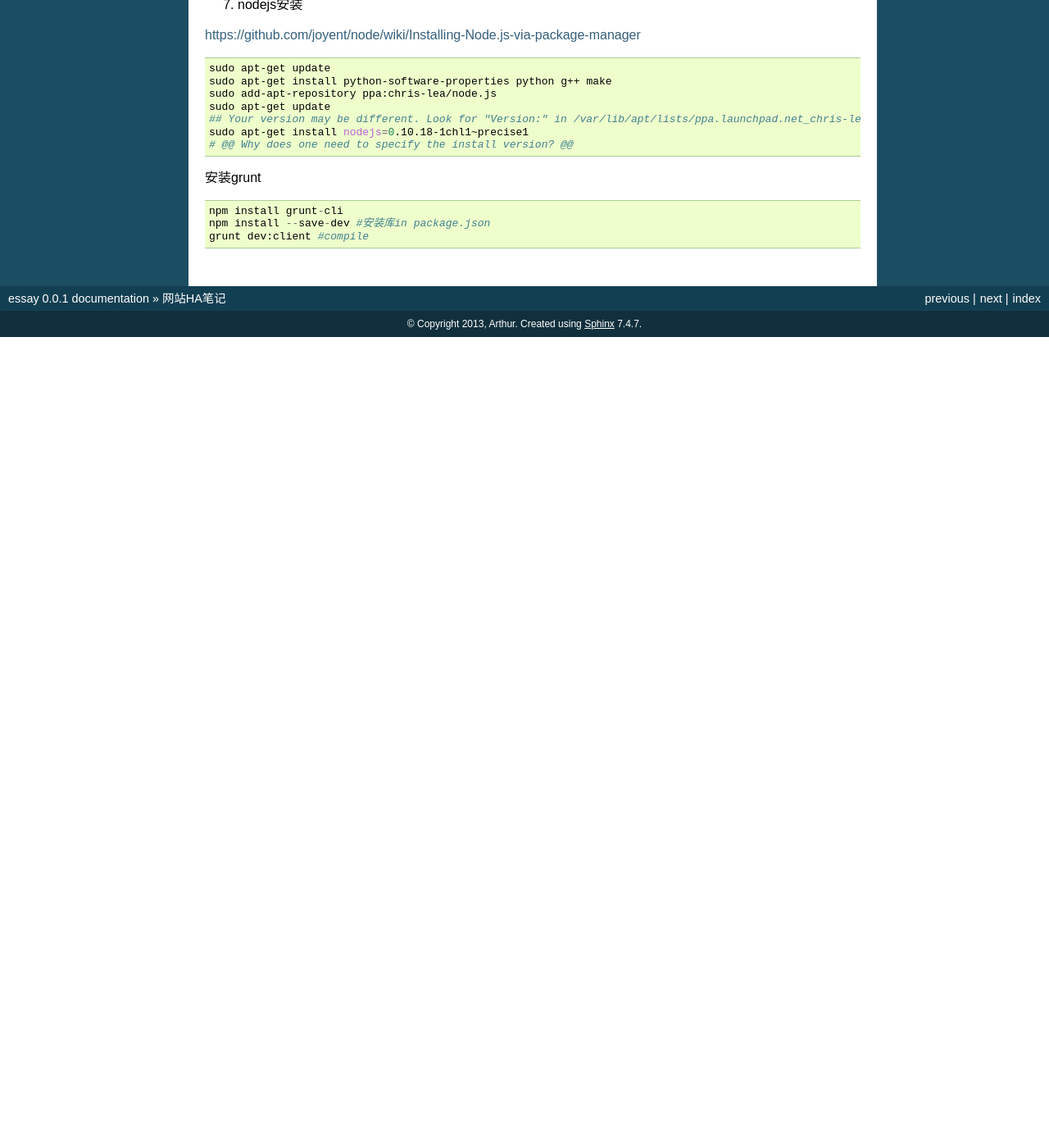
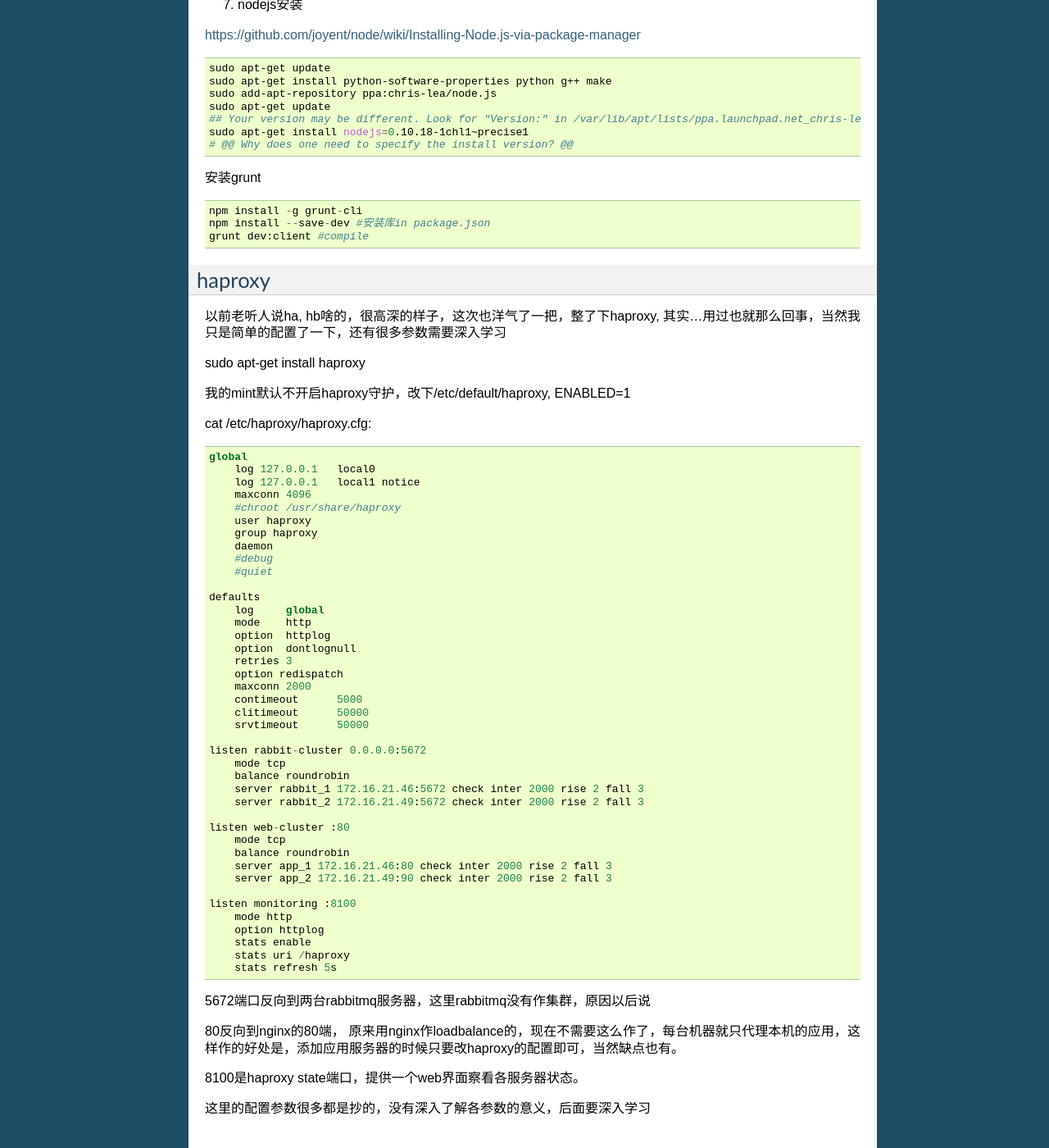
Before and after one commit to largetalk/newdatum, a Sphinx documentation site: the page built from notes/source/201309/ha.rst, in a window 1280 px wide and 1400 px high, scrolled down 3127 px. Shown: the whole window at 82% size. Built offline with Sphinx 7.4.7, drawn with Linux system fonts in a browser that asks for light colours; formulas are drawn with MathJax 3; before the commit the page ends 3538 px from its top, so only the background shows below that.

Commit message:
ha.rst add haproxy

```diff
--- a/notes/source/201309/ha.rst
+++ b/notes/source/201309/ha.rst
@@ -203,6 +203,67 @@ https://github.com/joyent/node/wiki/Installing-Node.js-via-package-manager
 
 安装grunt ::
 
-    npm install grunt-cli
+    npm install -g grunt-cli
     npm install --save-dev #安装库in package.json
     grunt dev:client #compile
+
+haproxy
+===================
+
+以前老听人说ha, hb啥的，很高深的样子，这次也洋气了一把，整了下haproxy, 其实...用过也就那么回事，当然我只是简单的配置了一下，还有很多参数需要深入学习
+
+sudo apt-get install haproxy
+
+我的mint默认不开启haproxy守护，改下/etc/default/haproxy, ENABLED=1
+
+cat /etc/haproxy/haproxy.cfg::
+
+    global
+    	log 127.0.0.1	local0
+    	log 127.0.0.1	local1 notice
+    	maxconn 4096
+    	#chroot /usr/share/haproxy
+    	user haproxy
+    	group haproxy
+    	daemon
+    	#debug
+    	#quiet
+
+    defaults
+    	log	global
+    	mode	http
+    	option	httplog
+    	option	dontlognull
+    	retries	3
+    	option redispatch
+    	maxconn	2000
+    	contimeout	5000
+    	clitimeout	50000
+    	srvtimeout	50000
+
+    listen rabbit-cluster 0.0.0.0:5672
+        mode tcp
+        balance roundrobin
+        server rabbit_1 172.16.21.46:5672 check inter 2000 rise 2 fall 3
+        server rabbit_2 172.16.21.49:5672 check inter 2000 rise 2 fall 3
+
+    listen web-cluster :80
+        mode tcp
+        balance roundrobin
+        server app_1 172.16.21.46:80 check inter 2000 rise 2 fall 3
+        server app_2 172.16.21.49:90 check inter 2000 rise 2 fall 3
+
+    listen monitoring :8100
+        mode http
+        option httplog
+        stats enable
+        stats uri /haproxy
+        stats refresh 5s
+
+5672端口反向到两台rabbitmq服务器，这里rabbitmq没有作集群，原因以后说
+
+80反向到nginx的80端， 原来用nginx作loadbalance的，现在不需要这么作了，每台机器就只代理本机的应用，这样作的好处是，添加应用服务器的时候只要改haproxy的配置即可，当然缺点也有。
+
+8100是haproxy state端口，提供一个web界面察看各服务器状态。
+
+这里的配置参数很多都是抄的，没有深入了解各参数的意义，后面要深入学习
--- /dev/null
+++ b/notes/source/201310/ci.rst
@@ -0,0 +1,3 @@
+====================
+集体智慧编程笔记
+====================
```
